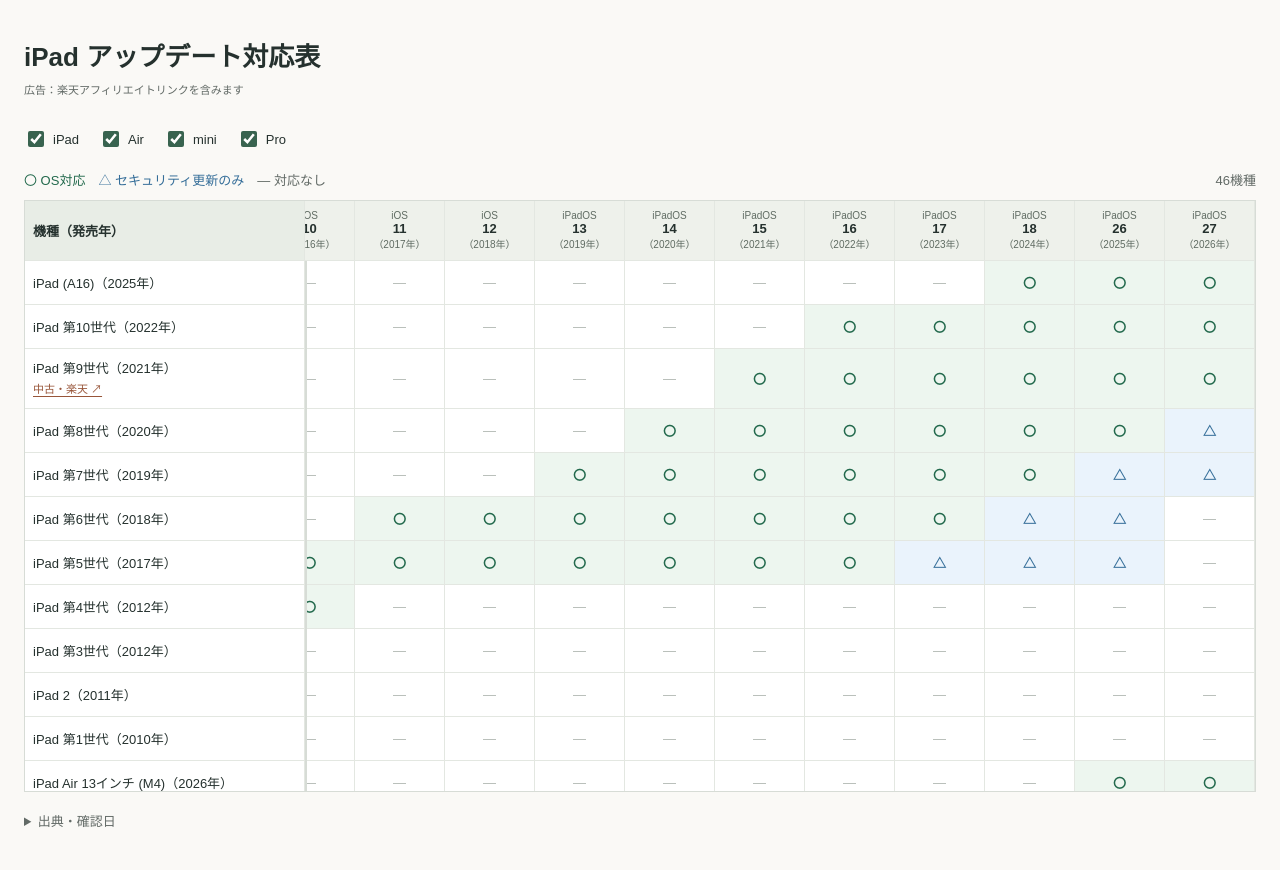
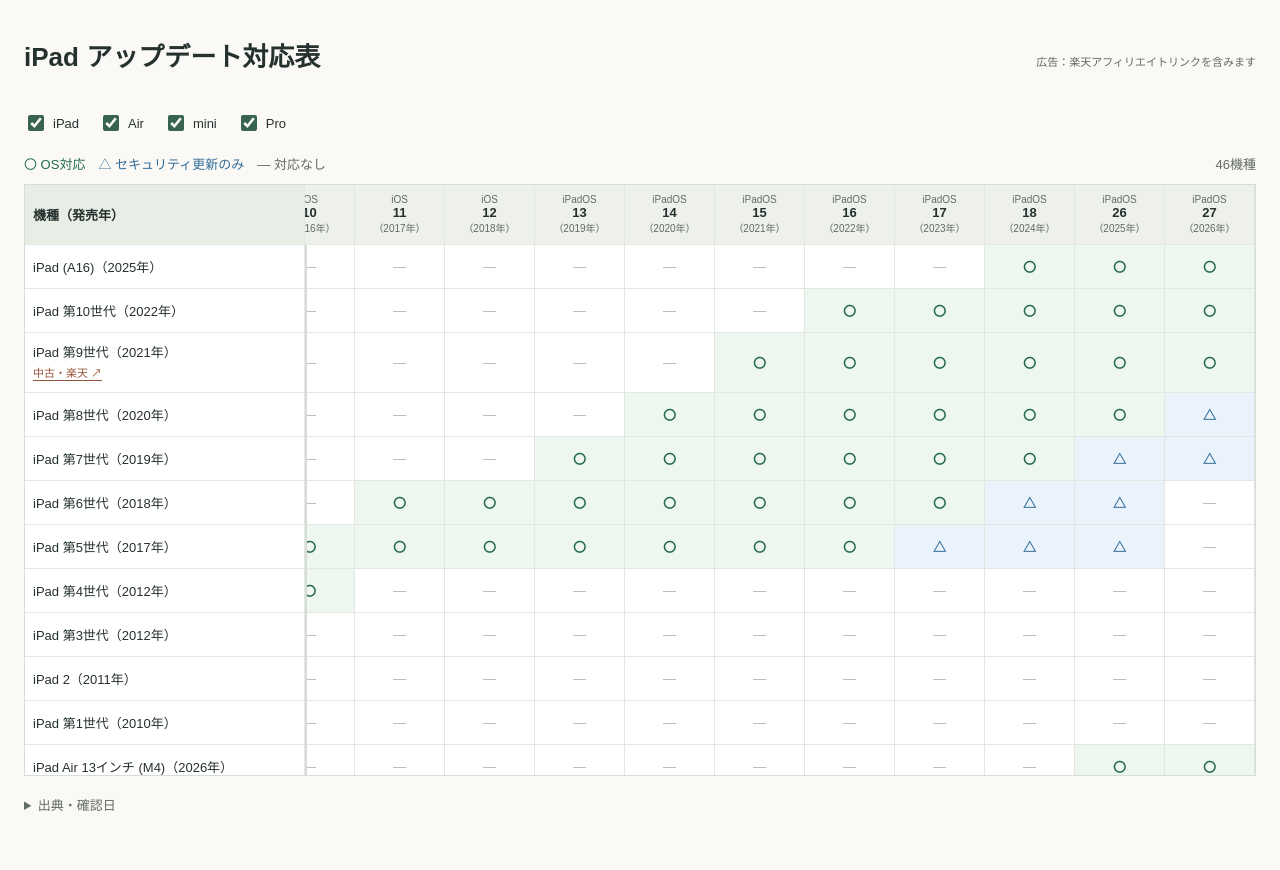
Before and after one commit to ryokonmei/kaumae-lab, a plain HTML site: page public/ipad-os/index.html in a window 1280 px wide. Drawn offline with Linux system fonts and the light colour scheme.

Commit message:
Align affiliate disclosure to top right

```diff
--- a/public/ipad-os/index.html
+++ b/public/ipad-os/index.html
@@ -9,8 +9,10 @@
   <script src="table.js" defer></script>
 </head>
 <body><main>
-  <h1>iPad アップデート対応表</h1>
-  <p class="ad-note">広告：楽天アフィリエイトリンクを含みます</p>
+  <div class="page-heading">
+    <h1>iPad アップデート対応表</h1>
+    <p class="ad-note">広告：楽天アフィリエイトリンクを含みます</p>
+  </div>
   <fieldset class="controls">
     <legend class="sr-only">表示するシリーズ</legend>
     <label><input type="checkbox" name="family" value="iPad" checked> iPad</label>
--- a/public/ipad-os/style.css
+++ b/public/ipad-os/style.css
@@ -3,7 +3,8 @@
 body { margin: 0; }
 main { max-width: 1320px; margin: auto; padding: 36px 24px; }
 h1 { font-size: 26px; margin: 0 0 8px; }
-.ad-note { margin: 0; color: #626a66; font-size: 11px; }
+.page-heading { display: flex; flex-wrap: wrap; align-items: baseline; justify-content: space-between; gap: 8px 20px; }
+.ad-note { margin: 0 0 0 auto; color: #626a66; font-size: 11px; text-align: right; }
 .purchase-link { display: block; width: fit-content; padding: 3px 0; color: #985539; font-size: 11px; text-decoration: underline; text-underline-offset: 3px; cursor: pointer; }
 .purchase-link:focus-visible { outline: 2px solid #608c78; outline-offset: 2px; }
 .legend,.note,details { color: #626a66; font-size: 13px; line-height: 1.8; }
```
